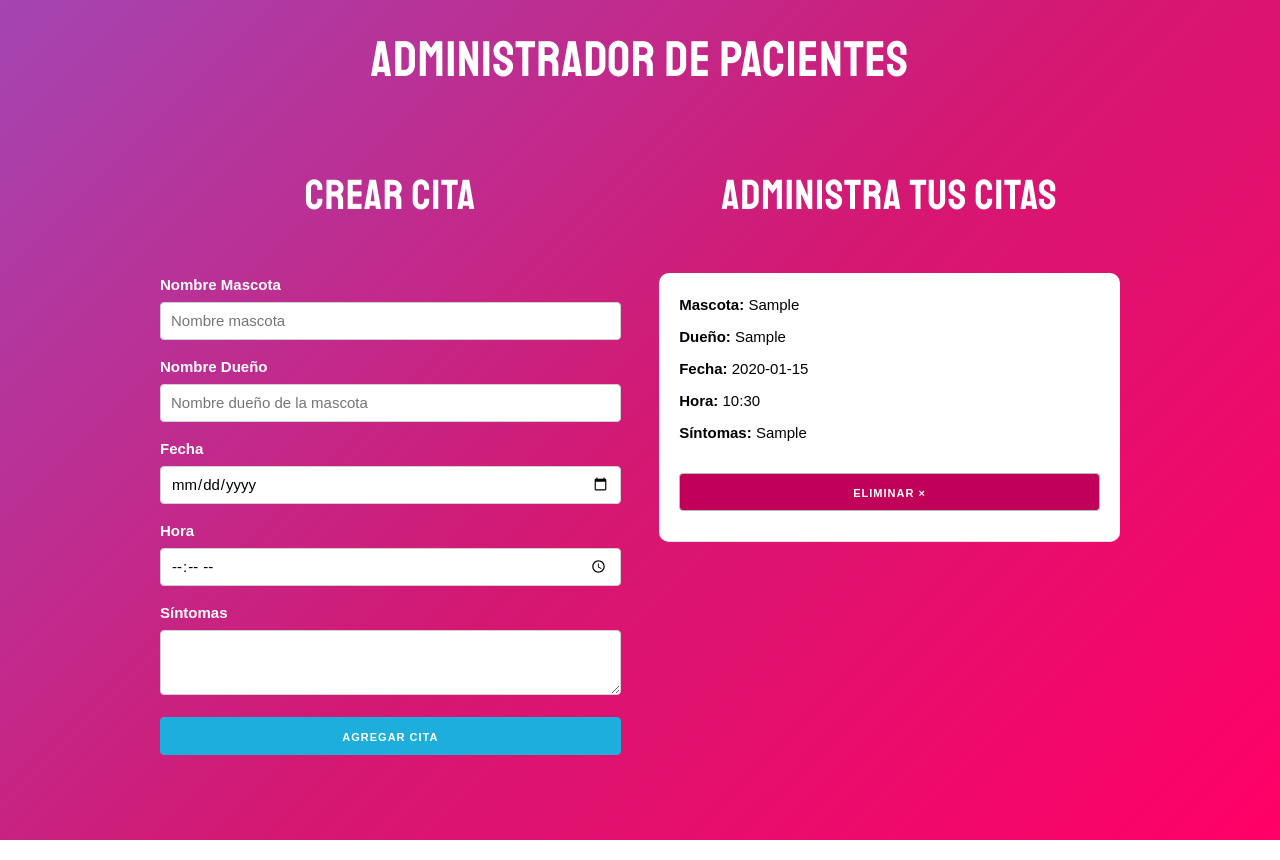
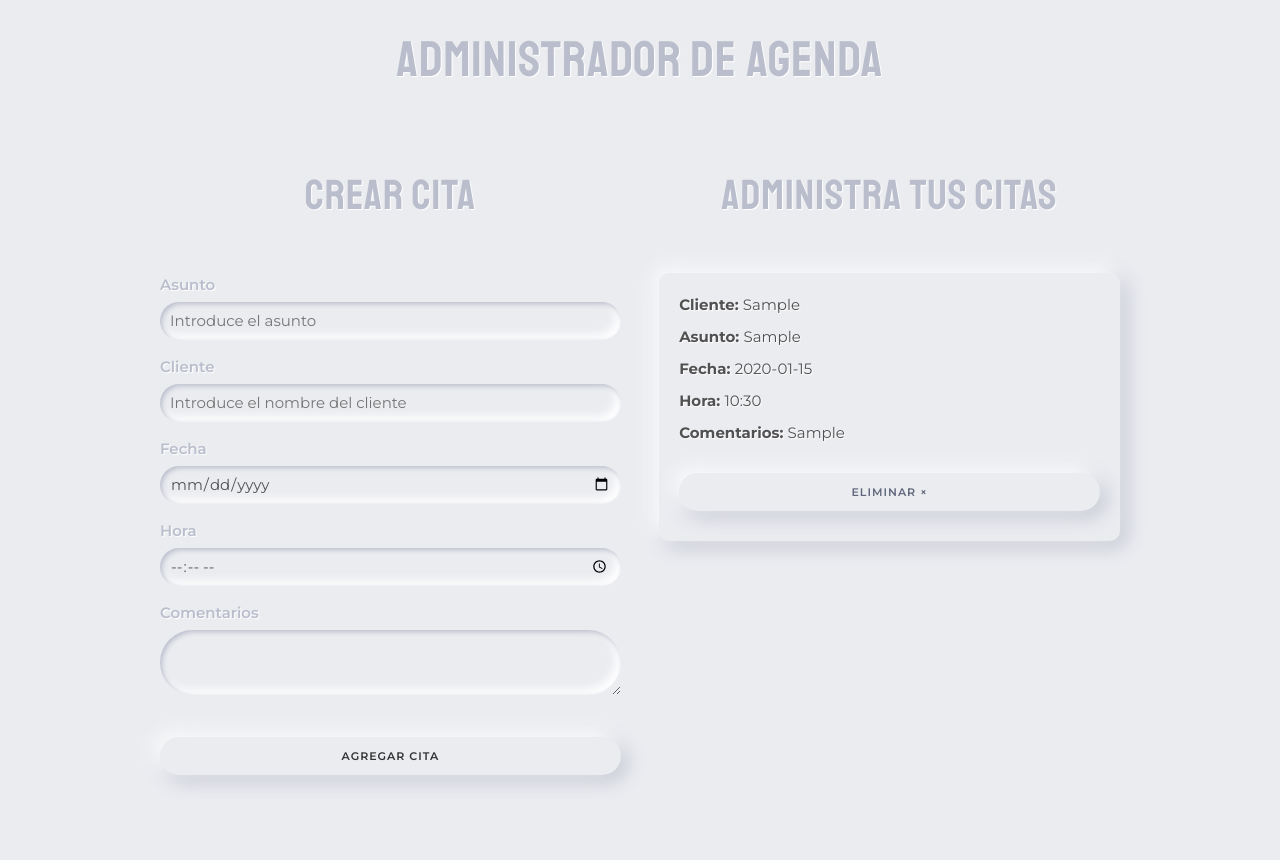
Before and after one commit to marcurto/Calendar-manager, a React (Create React App) app: page / in a window 1280 px wide. Both pictures are taken after typing "Sample", "Sample", "2020-01-15", "10:30", "Sample" into the empty fields and a click on the button "AGREGAR CITA". Built offline with nearby package versions, Linux system fonts and the light colour scheme.

Commit message:
finished

```diff
--- a/src/App.js
+++ b/src/App.js
@@ -46,7 +46,7 @@ function App() {
 
   return (
     <Fragment>
-      <h1>Administrador de pacientes</h1>
+      <h1>Administrador de agenda</h1>
 
       <div className="container">
         <div className="row">
--- a/src/components/Cita.js
+++ b/src/components/Cita.js
@@ -3,14 +3,14 @@ import PropTypes from 'prop-types';
 
 const Cita = ({cita, eliminarCita}) => (
     <div className="cita">
-        <p>Mascota: <span>{cita.mascota}</span></p>
-        <p>Dueño: <span>{cita.propietario}</span></p>
+        <p>Cliente: <span>{cita.mascota}</span></p>
+        <p>Asunto: <span>{cita.propietario}</span></p>
         <p>Fecha: <span>{cita.fecha}</span></p>
         <p>Hora: <span>{cita.hora}</span></p>
-        <p>Síntomas: <span>{cita.sintomas}</span></p>
+        <p>Comentarios: <span>{cita.sintomas}</span></p>
 
         <button
-        className="button eliminar u-full-width"
+        className=" eliminar u-full-width"
         onClick={ () => eliminarCita(cita.id) }
         >Eliminar &times;</button>
     </div>
--- a/src/components/Formulario.js
+++ b/src/components/Formulario.js
@@ -66,22 +66,22 @@ const Formulario = ({ crearCita }) => {
             {error ? <p className="alerta-error">Todos los campos son obligatorios</p> : null}
 
             <form onSubmit={submitCita}>
-                <label>Nombre Mascota</label>
+                <label>Asunto</label>
                 <input
                     type='text'
                     name='mascota'
                     className="u-full-width"
-                    placeholder='Nombre mascota'
+                    placeholder='Introduce el asunto'
                     onChange={handleChange}
                     value={mascota}
                 />
 
-                <label>Nombre Dueño</label>
+                <label>Cliente</label>
                 <input
                     type='text'
                     name='propietario'
                     className="u-full-width"
-                    placeholder='Nombre dueño de la mascota'
+                    placeholder='Introduce el nombre del cliente'
                     onChange={handleChange}
                     value={propietario}
                 />
@@ -103,7 +103,7 @@ const Formulario = ({ crearCita }) => {
                     value={hora}
 
                 />
-                <label>Síntomas</label>
+                <label>Comentarios</label>
                 <textarea
                     className="u-full-width"
                     name="sintomas"
@@ -114,7 +114,7 @@ const Formulario = ({ crearCita }) => {
 
                 <button
                     type="submit"
-                    className="u-full-width button-primary"
+                    className="u-full-width"
                 >
                     Agregar cita
                 </button>
--- a/src/index.css
+++ b/src/index.css
@@ -1,3 +1,5 @@
+@import url('https://fonts.googleapis.com/css2?family=Montserrat:ital,wght@0,100;0,200;0,300;0,400;0,500;0,600;0,700;0,800;0,900;1,100;1,200;1,300;1,400;1,500;1,600;1,700;1,800;1,900&display=swap');
+
 html {
   min-height: 100%;
 }
@@ -5,18 +7,21 @@ body {
   margin: 0;
   padding: 0;
   font-family: sans-serif;
-  background-image: linear-gradient(-225deg, #A445B2 0%, #D41872 52%, #FF0066 100%);
+  background-color: #ebecf0;
   min-height: 100%;
   padding-bottom: 5rem;
+  font-family: 'Montserrat', sans-serif;
+  color: #BABECC;
+  text-shadow: 1px 1px 1px #FFF;
 }
-h1, h2  {
-  color: white;
+h1,
+h2 {
   padding: 3rem 0;
   text-align: center;
 
   text-transform: uppercase;
 
-  font-family: 'Staatliches', cursive;
+  font-family: "Staatliches", cursive;
   letter-spacing: 1px;
 }
 .lista-citas .media {
@@ -24,48 +29,95 @@ h1, h2  {
   padding-bottom: 3rem;
 }
 
-.lista-citas .media:last-of-type{
+.lista-citas .media:last-of-type {
   border-bottom: 0;
 }
 .lista-citas .media-body p {
-  margin:0;
+  margin: 0;
 }
 .lista-citas .media-body button {
-  margin-top: 1rem!important;
+  margin-top: 1rem !important;
 }
 .lista-citas .media-body span {
   font-weight: bold;
 }
 
 label {
-  color: white;
+  color: #BABECC;
+  text-shadow: 1px 1px 1px #FFF;
+}
+
+textarea{
+  padding: 6px 20px;
+  background-color: #ebecf0;
+  border: none;
+  box-shadow: inset 2px 2px 5px #babecc, inset -5px -5px 10px #fff;
+  border-radius: 4px;
+  box-sizing: border-box;
+  transition: all 0.2s ease-in-out;
+  appearance: none;
+  -webkit-appearance: none;
+  border-radius: 320px;
+}
+
+input[type="text"],
+input[type="textarea"] {
+  height: 38px;
+  padding: 6px 10px;
+  background-color: #ebecf0;
+  border: none;
+  box-shadow: inset 2px 2px 5px #babecc, inset -5px -5px 10px #fff;
+  border-radius: 4px;
+  box-sizing: border-box;
+  transition: all 0.2s ease-in-out;
+  appearance: none;
+  -webkit-appearance: none;
+  cursor: pointer;
+  border-radius: 320px;
 }
 
 input[type="date"],
 input[type="time"] {
   height: 38px;
-    padding: 6px 10px;
-    background-color: #fff;
-    border: 1px solid #D1D1D1;
-    border-radius: 4px;
-    box-shadow: none;
-    box-sizing: border-box;
+  padding: 6px 10px;
+  background-color: #ebecf0;
+  border: none;
+  box-shadow: inset 2px 2px 5px #babecc, inset -5px -5px 10px #fff;
+  border-radius: 4px;
+  box-sizing: border-box;
+  transition: all 0.2s ease-in-out;
+  appearance: none;
+  -webkit-appearance: none;
+  cursor: pointer;
+  color: rgb(82, 81, 81);
+  border-radius: 320px;
+}
+
+input:hover,
+input:focus {
+  box-shadow:  inset 1px 1px 2px #babecc, inset -1px -1px 2px #fff;
+  border: none;
+}
+textarea:hover,
+textarea:focus {
+  box-shadow:  inset 1px 1px 2px #babecc, inset -1px -1px 2px #fff;
+  border: none;
 }
 
 .cita {
   padding: 2rem;
-  background: white;
-  border-bottom: 1px solid #e1e1e1;
-  color: black;
+  margin-top: 15px;
+  background: #ebecf0;
+  color: rgb(82, 81, 81);
+  box-shadow: -5px -5px 20px #fff,  5px 5px 20px #babecc;
 }
 
 .cita p {
   font-weight: bold;
-  margin-bottom: .8rem;
+  margin-bottom: 0.8rem;
 }
 .cita p span {
   font-weight: normal;
-
 }
 .cita:first-of-type {
   border-top-left-radius: 1rem;
@@ -75,19 +127,35 @@ input[type="time"] {
   border-bottom-left-radius: 1rem;
   border-bottom-right-radius: 1rem;
 }
-.button.eliminar,
-.button.eliminar:hover {
-  background-color: #c10059;
-  color: white;
-  margin-top: 2rem;
+
+button{
+  color:#61677C;
+  font-weight: bold;
+  box-shadow: -5px -5px 20px #fff,  5px 5px 20px #babecc;
+  transition: all 0.2s ease-in-out;
+  cursor: pointer;
+  font-weight: 600;
+  border: none;
+  border-radius: 320px;
+  margin-top: 20px;
 }
 
+button:hover{
+  box-shadow: -2px -2px 5px #fff, 2px 2px 5px #babecc;
+}
+
+button:active{
+  box-shadow: inset 1px 1px 2px #babecc, inset -1px -1px 2px #fff;
+}
+
+
 .alerta-error {
-  background-color: white;
-  color: red;
+  background: #ebecf0;
+  color: rgb(146, 78, 78);
+  box-shadow: -5px -5px 20px #fff,  5px 5px 20px #babecc;
   padding: 1rem;
   font-size: 2rem;
   text-transform: uppercase;
   text-align: center;
-  font-family:  'Staatliches', cursive;
+  font-family: "Staatliches", cursive;
 }
```
Also changed, not shown: 1 other file (tests, documents, lock files or other folders).
